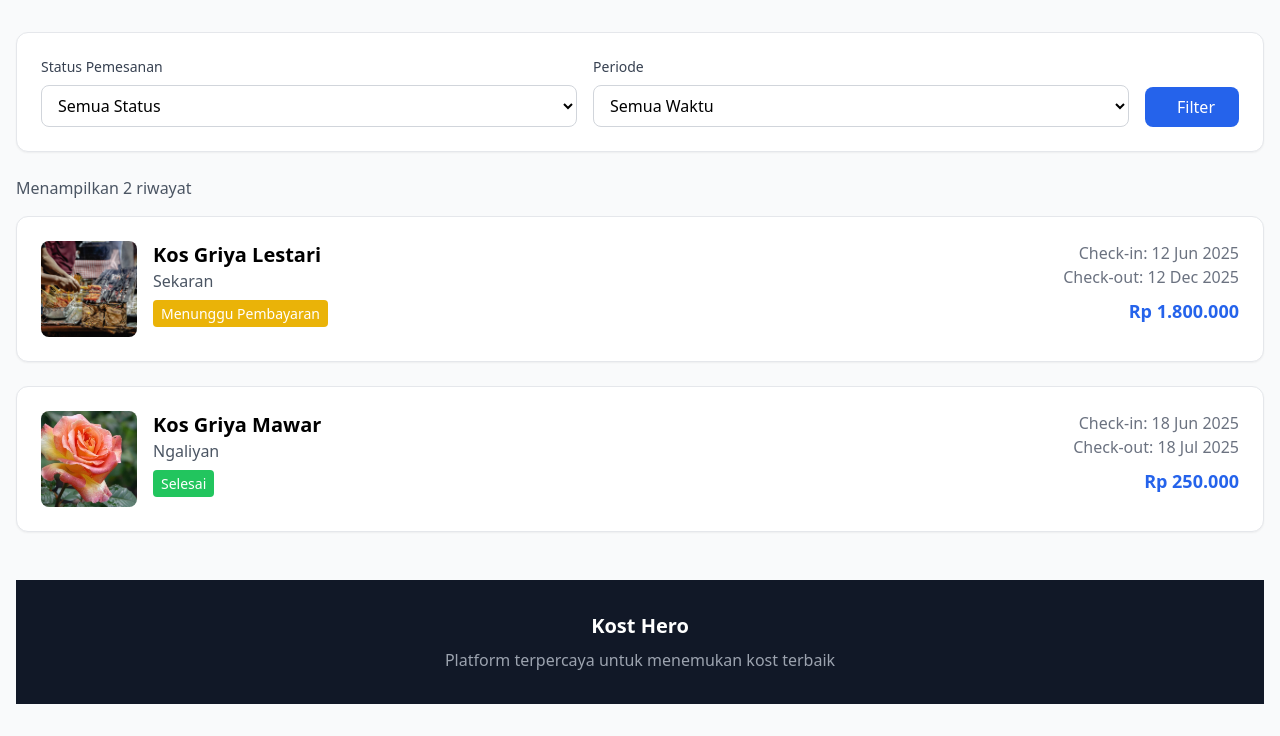
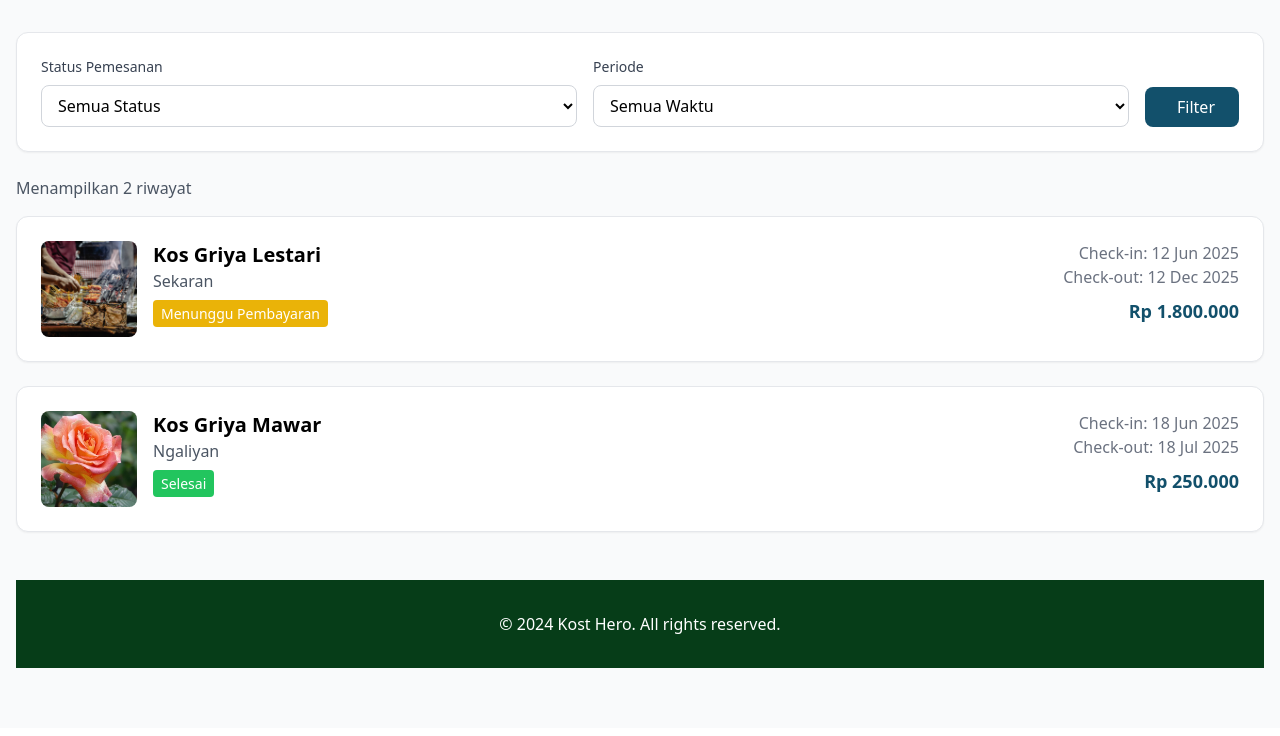
Before and after one commit to Reisz-rgb/Info_Kost, a PHP site: page /rt_pencari.php in a window 1280 px wide. Shown: the part 72-808 px from the top of the page. After the commit the page ends 740 px from the top, so only its background shows below. Run offline with PHP 8.4, Linux system fonts and the light colour scheme; a user stored in the database is signed in; data comes from the database, SQL or seed files in the repository; style sheets or scripts are compiled from the project's sources; some libraries are stand-ins or nearby versions.

Commit message:
update UI

```diff
--- a/src/rt_pencari.php
+++ b/src/rt_pencari.php
@@ -96,7 +96,7 @@ $result = $stmt->get_result();
     <div class="flex flex-col md:flex-row gap-4">
         <div class="flex-1">
             <label for="status" class="block text-sm font-medium text-gray-700 mb-2">Status Pemesanan</label>
-            <select name="status" id="status" class="w-full px-3 py-2 border border-gray-300 rounded-lg focus:ring-2 focus:ring-blue-500 focus:border-transparent">
+            <select name="status" id="status" class="w-full px-3 py-2 border border-gray-300 rounded-lg focus:ring-2 focus:ring-[#12506B] focus:border-transparent">
                 <option value="">Semua Status</option>
                 <option value="Menunggu Pembayaran" <?= isset($_GET['status']) && $_GET['status'] == 'Menunggu Pembayaran' ? 'selected' : '' ?>>Menunggu Pembayaran</option>
                 <option value="Selesai" <?= isset($_GET['status']) && $_GET['status'] == 'Selesai' ? 'selected' : '' ?>>Selesai</option>
@@ -105,7 +105,7 @@ $result = $stmt->get_result();
         </div>
         <div class="flex-1">
             <label for="periode" class="block text-sm font-medium text-gray-700 mb-2">Periode</label>
-            <select name="periode" id="periode" class="w-full px-3 py-2 border border-gray-300 rounded-lg focus:ring-2 focus:ring-blue-500 focus:border-transparent">
+            <select name="periode" id="periode" class="w-full px-3 py-2 border border-gray-300 rounded-lg focus:ring-2 focus:ring-bg-[#12506B]focus:border-transparent">
                 <option value="">Semua Waktu</option>
                 <option value="30" <?= isset($_GET['periode']) && $_GET['periode'] == '30' ? 'selected' : '' ?>>30 Hari Terakhir</option>
                 <option value="90" <?= isset($_GET['periode']) && $_GET['periode'] == '90' ? 'selected' : '' ?>>3 Bulan Terakhir</option>
@@ -114,7 +114,7 @@ $result = $stmt->get_result();
             </select>
         </div>
         <div class="flex items-end gap-2">
-            <button type="submit" name="filter" class="bg-blue-600 text-white px-6 py-2 rounded-lg hover:bg-blue-700 transition-colors">
+            <button type="submit" name="filter" class="bg-[#12506B] text-white px-6 py-2 rounded-lg hover:bg-bg-[#12506B] transition-colors">
                 <i class="fas fa-search mr-2"></i>Filter
             </button>
             <?php if(isset($_GET['filter'])): ?>
@@ -175,7 +175,7 @@ $result = $stmt->get_result();
                     <div class="md:text-right">
                         <p class="text-gray-500">Check-in: <?= $checkin->format('d M Y') ?></p>
                         <p class="text-gray-500">Check-out: <?= $checkout->format('d M Y') ?></p>
-                        <p class="text-lg font-bold text-blue-600 mt-2">
+                        <p class="text-lg font-bold text-[#12506B] mt-2">
                             Rp <?= number_format($row['harga'] * $row['durasi'], 0, ',', '.') ?>
                         </p>
                     </div>
@@ -189,7 +189,7 @@ $result = $stmt->get_result();
             <i class="fas fa-inbox text-6xl text-gray-400 mb-4"></i>
             <h3 class="text-xl font-semibold text-gray-600 mb-2">Belum Ada Riwayat Pemesanan</h3>
             <p class="text-gray-500 mb-6">Mulai cari kost impian Anda sekarang!</p>
-            <a href="cari_kost.php" class="bg-blue-600 text-white px-6 py-3 rounded-lg hover:bg-blue-700 transition-colors">
+            <a href="cari_kost.php" class="bg-[#12506B] text-white px-6 py-3 rounded-lg hover:bg-[#12506B] transition-colors">
                 <i class="fas fa-search mr-2"></i>Cari Kost
             </a>
         </div>
@@ -198,12 +198,9 @@ $result = $stmt->get_result();
     </div>
 
     <!-- Footer -->
-    <footer class="bg-gray-900 text-white py-8 mt-12">
-        <div class="container mx-auto px-4">
-            <div class="text-center">
-                <h4 class="text-xl font-bold mb-2">Kost Hero</h4>
-                <p class="text-gray-400">Platform terpercaya untuk menemukan kost terbaik</p>
-            </div>
+    <footer class="bg-[#063D18] text-white py-8 mt-12">
+        <div class="container mx-auto text-center">
+            <p>&copy; 2024 Kost Hero. All rights reserved.</p>
         </div>
     </footer>
 
```
